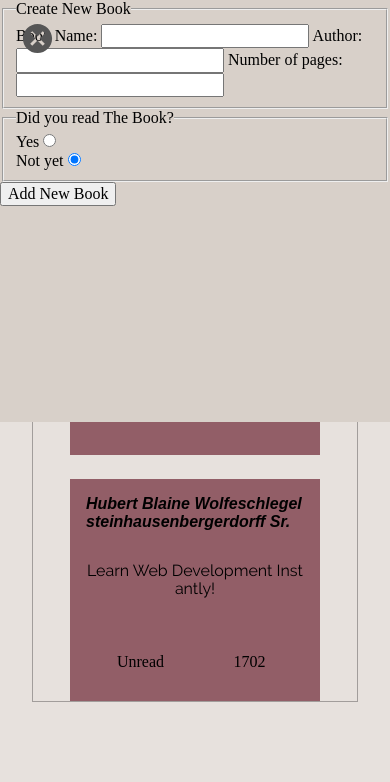
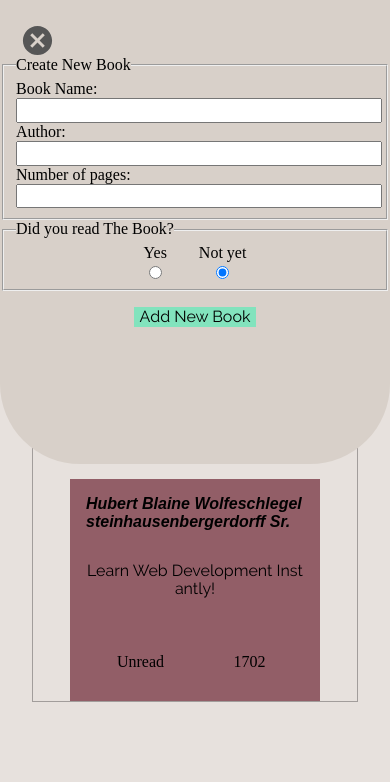
Before and after one commit to erenova/Library, a plain HTML site: page index.html in a window 390 px wide. Drawn offline with Linux system fonts and the light colour scheme.

Commit message:
style the new book form, responsive

```diff
--- a/style.css
+++ b/style.css
@@ -213,7 +213,63 @@ body {
   position: absolute;
   right: 2%;
   top: 2%;
+  width: 35px;
 }
+
+.sidebar-items {
+  padding-top: 3rem;
+  display: flex;
+}
+.new-book-form {
+  display: flex;
+  align-items: flex-end;
+  justify-content: flex-end;
+}
+form {
+  width: 100%;
+}
+.fieldset-area {
+  display: flex;
+  flex-direction: column;
+}
+
+input {
+  width: 100%;
+}
+.second-fieldset {
+  display: flex;
+  gap: 2rem;
+  align-items: center;
+  justify-content: center;
+}
+.not-yet,
+.already {
+  display: flex;
+  align-items: center;
+  justify-content: center;
+  gap: 0.2rem;
+  flex-direction: column;
+}
+.add-book-button {
+  display: flex;
+  align-items: center;
+  justify-content: center;
+}
+.add-book-button > button {
+  margin-top: 1rem;
+  outline: none;
+  border: none;
+  background: none;
+  background-color: rgba(0, 255, 170, 0.4);
+  font-family: "ralewayr";
+  border-radius: 0.5;
+  transition: all 100ms ease;
+}
+.add-book-button > button:hover {
+  background-color: rgba(0, 255, 170);
+  transform: rotate(-2deg) scale(1.1);
+}
+
 /* backdrop styling section */
 .backdrop {
   position: absolute;
@@ -240,12 +296,18 @@ body {
 }
 
 @media (max-width: 768px) {
+  .sidebar {
+    border-radius: 0 0 5rem 5rem;
+  }
+  .sidebar-items {
+    padding-top: 3.5rem;
+  }
   .topbar {
     padding: 0 1rem;
   }
   .sidebar {
     width: 100%;
-    height: 50%;
+    height: 55%;
   }
   .sidebar[data-state="deactive"] {
     transform: translate(0, -100%);
```
